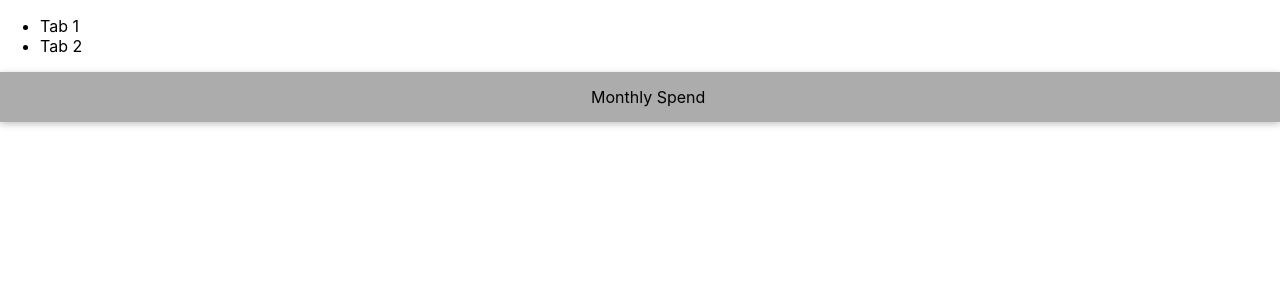
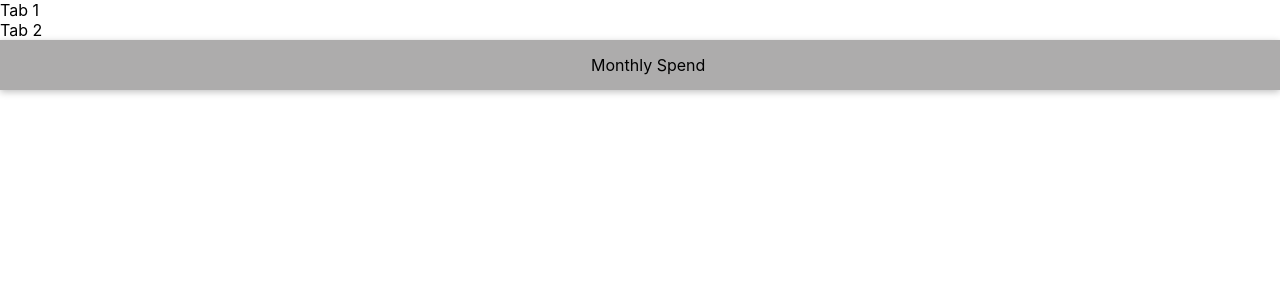
Before and after one commit to alantrieu/expense-tracker-commbank, a React (Create React App) app: page / in a window 1280 px wide. Shown: the top 300 px of the page. Built offline with nearby package versions, Linux system fonts and the light colour scheme.

Commit message:
added some global CSS variables and removed some dependencies

```diff
--- a/src/index.css
+++ b/src/index.css
@@ -11,3 +11,26 @@ code {
   font-family: source-code-pro, Menlo, Monaco, Consolas, 'Courier New',
     monospace;
 }
+
+/* global CSS variables */
+:root {
+    --bg: #242526;
+    --bg-accent: #484a4d;
+    --text-color: #dadce1;
+    --nav-size: 60px;
+    --border: 1px solid #474a4d;
+    --border-radius: 8px;
+    --speed: 500ms;
+}
+
+/* overrding default ul style */
+ul {
+    list-style: none;
+    margin: 0;
+    padding: 0;
+}
+
+a {
+    color: var(--text-color);
+    text-decoration: none;
+}
--- a/src/index.js
+++ b/src/index.js
@@ -2,7 +2,6 @@ import React from 'react';
 import ReactDOM from 'react-dom';
 import './index.css';
 import App from './App';
-import reportWebVitals from './reportWebVitals';
 
 ReactDOM.render(
   <React.StrictMode>
@@ -10,8 +9,3 @@ ReactDOM.render(
   </React.StrictMode>,
   document.getElementById('root')
 );
-
-// If you want to start measuring performance in your app, pass a function
-// to log results (for example: reportWebVitals(console.log))
-// or send to an analytics endpoint. Learn more: https://bit.ly/CRA-vitals
-reportWebVitals();
```
